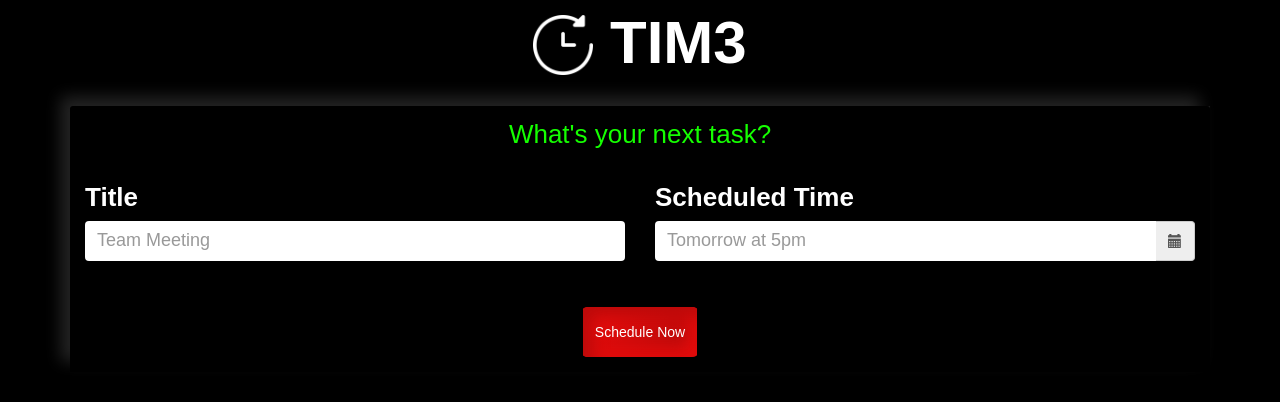
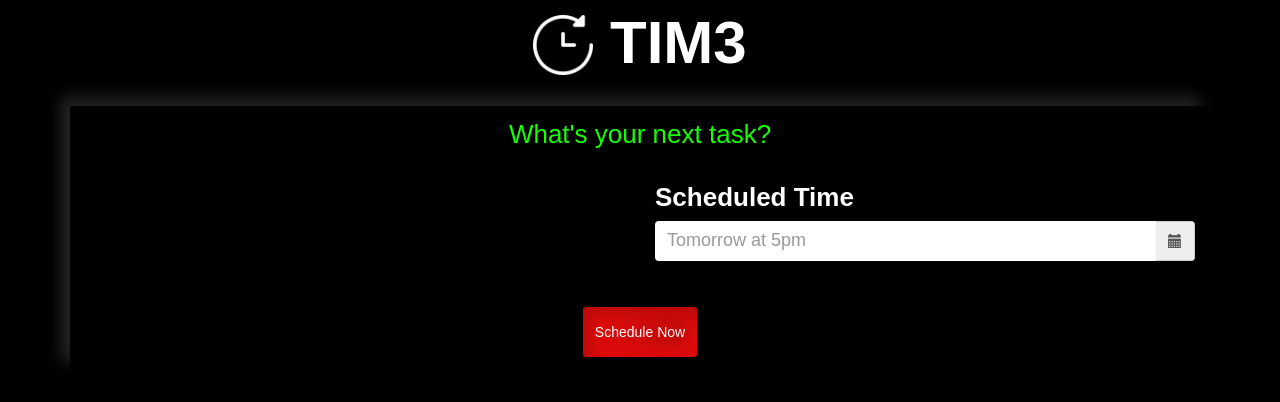
Before and after one commit to djamg/TIM3, a Flask app: page / in a window 1280 px wide. Shown: the top 402 px of the page. Run offline with Flask 2, Linux system fonts and the light colour scheme; some libraries are stand-ins or nearby versions; some web fonts are replaced.

Commit message:
Readme updated

```diff
--- a/app/templates/index.html
+++ b/app/templates/index.html
@@ -26,10 +26,7 @@
 
              <div class="row">
                 <div class="col-md-6">
-                   <div class="form-group">
-                      <label class="control-label">Title</label>
-                      <input type="text" class="form-control" name="title" id="title" placeholder="Team Meeting">
-                   </div>
+
                 </div>
                 <div class="col-md-6">
                     <div class="form-group">
```
Also changed, not shown: 1 other file.
